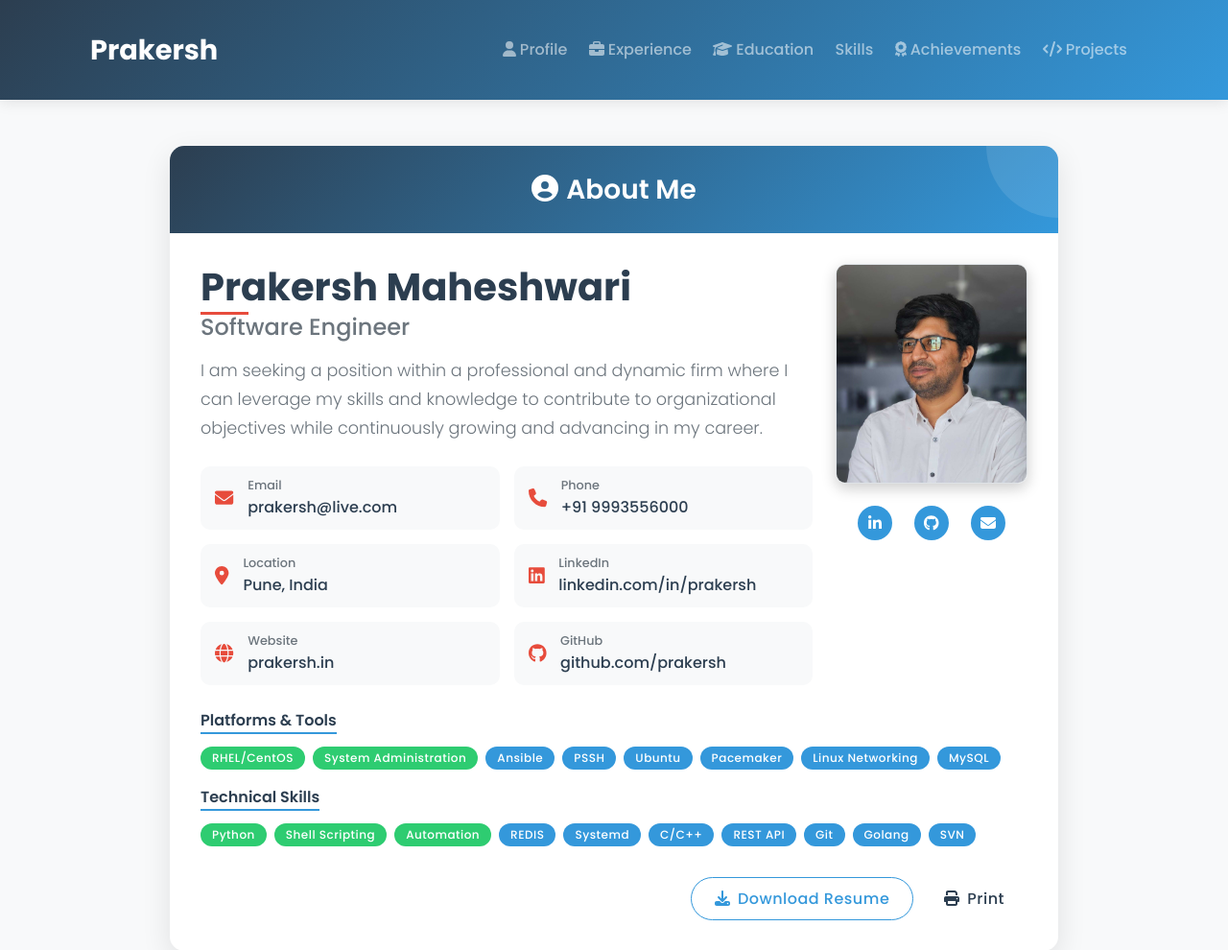
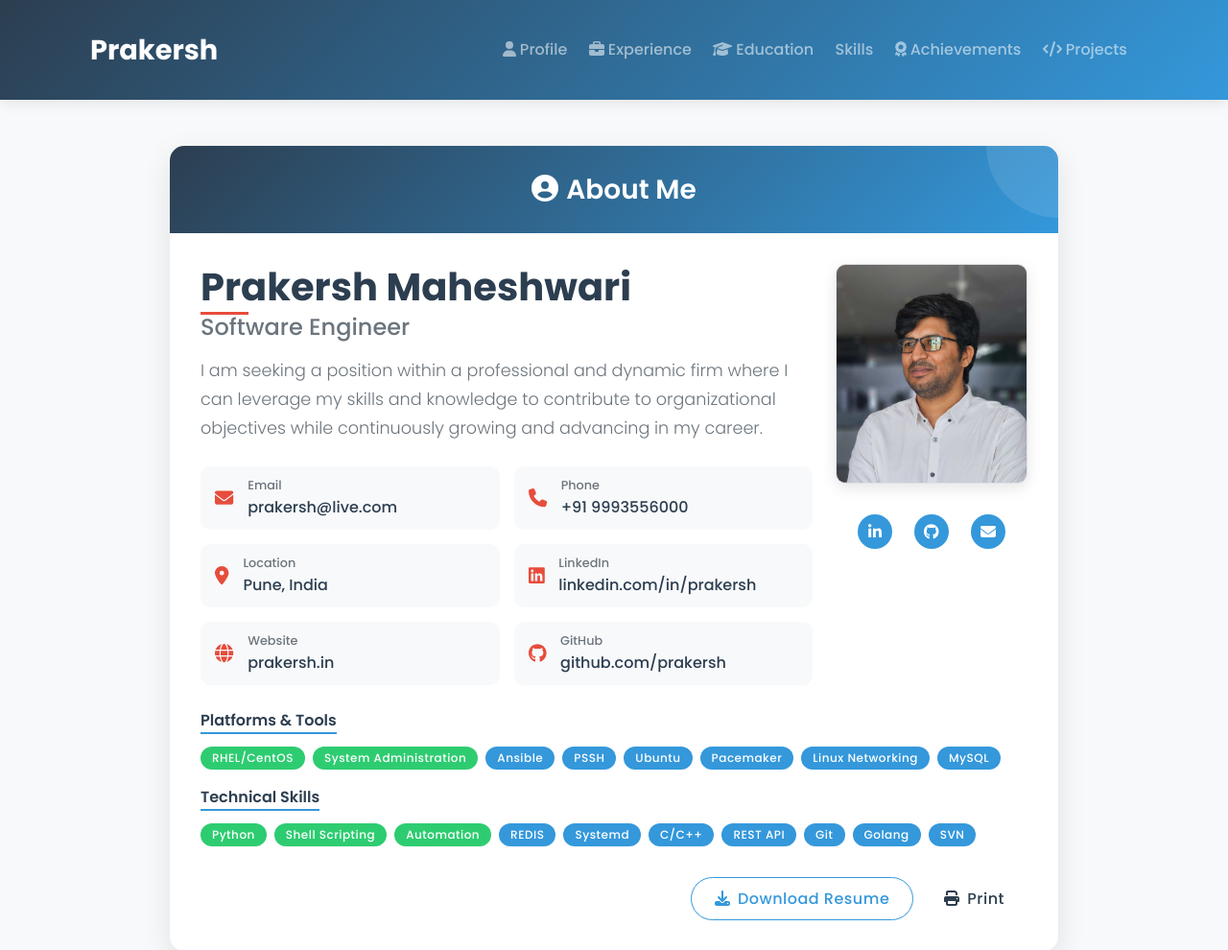
Before and after one commit to saurabh22suman/soloengine.in, a PHP site: page / in a window 1280 px wide. Shown: the top 990 px of the page at 96% size. Run offline with PHP 8.4, Linux system fonts and the light colour scheme; some libraries are stand-ins or nearby versions.

Commit message:
Profile pic minor fix (#6)

```diff
--- a/includes/profile.php
+++ b/includes/profile.php
@@ -27,11 +27,9 @@ if (!isset($skillsByCategory)) {
         <div class="card-body">
             <div class="row">
                 <div class="col-12 position-relative">
-                    <div class="float-md-end ms-md-4 mb-4">
-                        <div class="profile-image-container">
-                            <img src="<?php echo htmlspecialchars($profile['profile_image']); ?>" alt="<?php echo htmlspecialchars($profile['name']); ?> Profile Picture" class="img-fluid profile-img border">
-                        </div>
-                        <div class="social-links-container mt-3 d-print-none text-center">
+                    <div class="float-md-end ms-md-4 mb-4 text-center text-md-start">
+                        <img src="<?php echo htmlspecialchars($profile['profile_image']); ?>" alt="<?php echo htmlspecialchars($profile['name']); ?> Profile Picture" class="img-fluid profile-img border mb-3">
+                        <div class="social-links-container d-print-none">
                             <a href="https://linkedin.com/in/<?php echo htmlspecialchars(str_replace('linkedin.com/in/', '', $profile['linkedin'])); ?>" target="_blank" class="social-link mx-1"><i class="fab fa-linkedin-in"></i></a>
                             <a href="https://<?php echo htmlspecialchars($profile['github']); ?>" target="_blank" class="social-link mx-1"><i class="fab fa-github"></i></a>
                             <a href="mailto:<?php echo htmlspecialchars($profile['email']); ?>" class="social-link mx-1"><i class="fas fa-envelope"></i></a>
```
